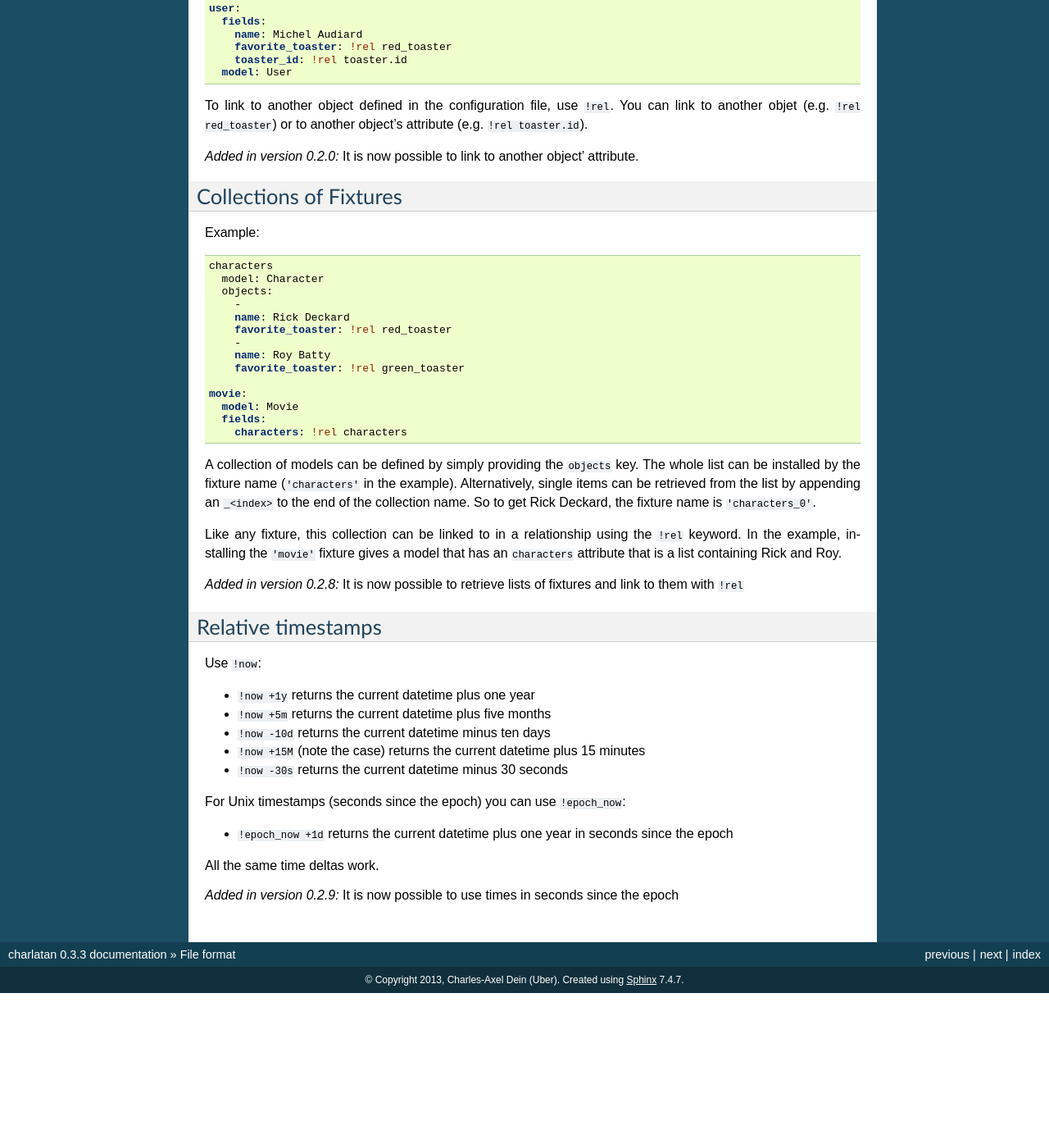
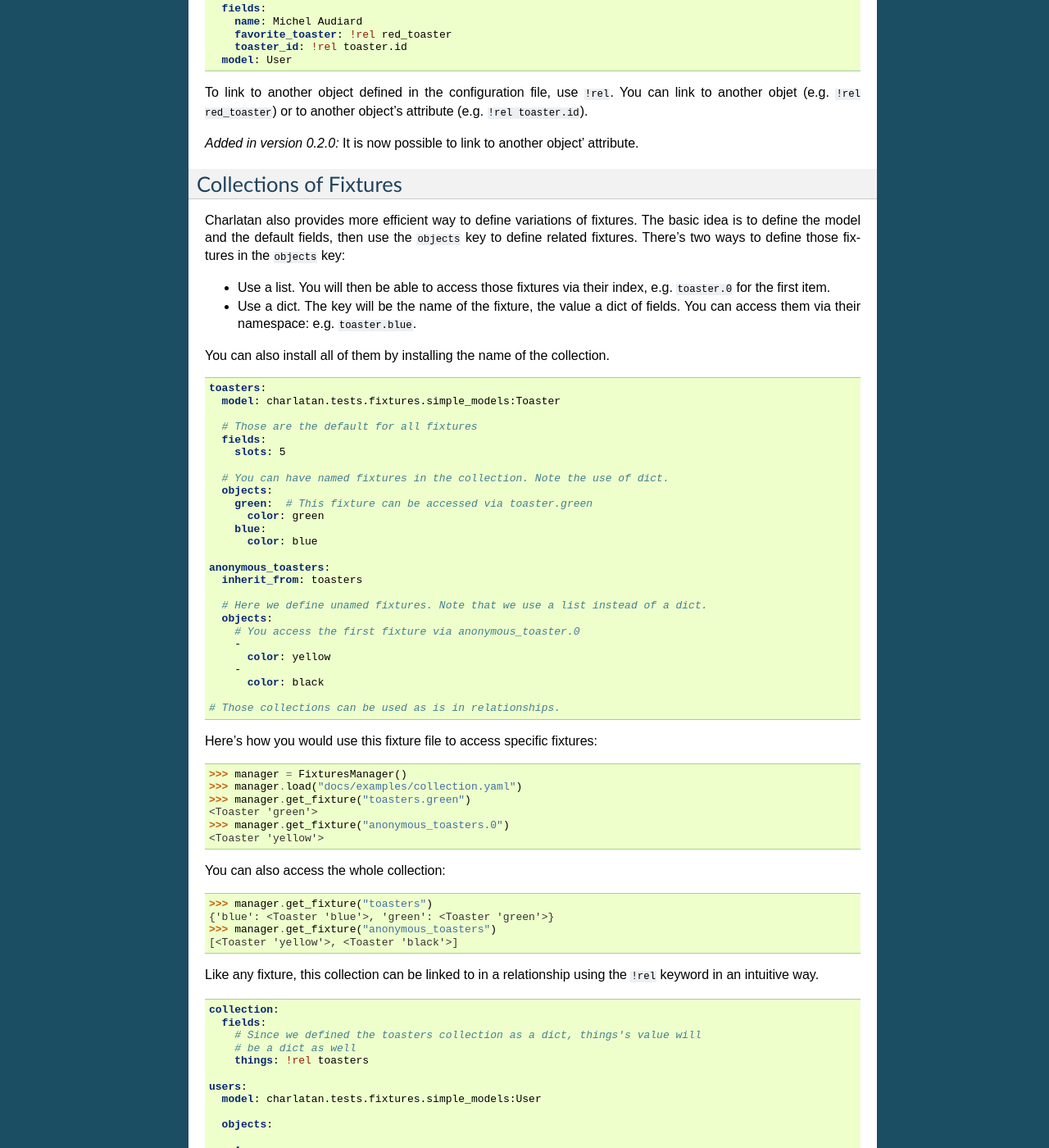
Before and after one commit to uber/charlatan, a Sphinx documentation site: the page built from docs/file-format.rst, in a window 1280 px wide and 1400 px high, scrolled down 3394 px. Shown: the whole window at 82% size. Built offline with Sphinx 7.4.7, drawn with Linux system fonts in a browser that asks for light colours; before the commit the page ends 4605 px from its top, so only the background shows below that; some of the changed text lies outside the part shown.

Commit message:
Add named collections

```diff
--- /dev/null
+++ b/docs/examples/collection.yaml
@@ -0,0 +1,52 @@
+toasters:
+  model: charlatan.tests.fixtures.simple_models:Toaster
+
+  # Those are the default for all fixtures
+  fields:
+    slots: 5
+
+  # You can have named fixtures in the collection. Note the use of dict.
+  objects:
+    green:  # This fixture can be accessed via toaster.green
+      color: green
+    blue:
+      color: blue
+
+anonymous_toasters:
+  inherit_from: toasters
+
+  # Here we define unamed fixtures. Note that we use a list instead of a dict.
+  objects:
+    # You access the first fixture via anonymous_toaster.0
+    -
+      color: yellow
+    -
+      color: black
+
+# Those collections can be used as is in relationships.
+
+collection:
+  fields:
+    # Since we defined the toasters collection as a dict, things's value will
+    # be a dict as well
+    things: !rel toasters
+
+users:
+  model: charlatan.tests.fixtures.simple_models:User
+
+  objects:
+
+    1:
+      # Since the collection is defined as a dict, we need to coerce it as a
+      # list.
+      toasters: !rel toasters.as_list
+
+    2:
+      toasters: !rel anonymous_toasters
+
+    3:
+      # You can also link to specific relationships using the namespace
+      toasters: [!rel toasters.green]
+
+    4:
+      toasters: [!rel anonymous_toasters.0]
--- a/docs/examples/dependencies.yaml
+++ b/docs/examples/dependencies.yaml
@@ -1,7 +1,6 @@
 fixture1:
   fields:
     - name: "foo"
-
 
 fixture2:
   depend_on:
--- a/docs/examples/simple_fixtures.yaml
+++ b/docs/examples/simple_fixtures.yaml
@@ -5,6 +5,12 @@
     content: !rel toasts  # You can reference other fixtures
   model: charlatan.tests.fixtures.simple_models:Toaster
 
+# Charlatan also supports inheritance
+toaster_green:
+  inherit_from: toaster
+  fields:
+    color: green
+
 toasts:
   fields:
     - "Toast 1"
--- a/docs/file-format.rst
+++ b/docs/file-format.rst
@@ -166,35 +166,70 @@
 Collections of Fixtures
 -----------------------
 
-Example:
+Charlatan also provides more efficient way to define variations of fixtures.
+The basic idea is to define the model and the default fields, then use the
+``objects`` key to define related fixtures. There's two ways to define those
+fixtures in the ``objects`` key:
 
-.. code-block:: yaml
+* Use a list. You will then be able to access those fixtures via their index,
+  e.g. ``toaster.0`` for the first item.
+* Use a dict. The key will be the name of the fixture, the value a dict of
+  fields. You can access them via their namespace: e.g. ``toaster.blue``.
 
-    characters
-      model: Character
-      objects:
-        -
-        name: Rick Deckard
-        favorite_toaster: !rel red_toaster
-        -
-        name: Roy Batty
-        favorite_toaster: !rel green_toaster
+You can also install all of them by installing the name of the collection.
 
-    movie:
-      model: Movie
-      fields:
-        characters: !rel characters
+.. literalinclude:: examples/collection.yaml
+    :language: yaml
+    :lines: 1-26
 
-A collection of models can be defined by simply providing the ``objects`` key.
-The whole list can be installed by the fixture name (``'characters'`` in the
-example). Alternatively, single items can be retrieved from the list by
-appending an ``_<index>`` to the end of the collection name. So to get Rick
-Deckard, the fixture name is ``'characters_0'``.
+Here's how you would use this fixture file to access specific fixtures:
+
+.. doctest::
+
+    >>> manager = FixturesManager()
+    >>> manager.load("docs/examples/collection.yaml")
+    >>> manager.get_fixture("toasters.green")
+    <Toaster 'green'>
+    >>> manager.get_fixture("anonymous_toasters.0")
+    <Toaster 'yellow'>
+
+You can also access the whole collection:
+
+.. doctest::
+
+    >>> manager.get_fixture("toasters")
+    {'blue': <Toaster 'blue'>, 'green': <Toaster 'green'>}
+    >>> manager.get_fixture("anonymous_toasters")
+    [<Toaster 'yellow'>, <Toaster 'black'>]
 
 Like any fixture, this collection can be linked to in a relationship using the
-``!rel`` keyword. In the example, installing the ``'movie'`` fixture gives a
-model that has an ``characters`` attribute that is a list containing Rick and
-Roy.
+``!rel`` keyword in an intuitive way.
+
+.. literalinclude:: examples/collection.yaml
+    :language: yaml
+    :lines: 28-
+
+.. doctest::
+
+    >>> manager.get_fixture("collection")
+    {'things': {'blue': <Toaster 'blue'>, 'green': <Toaster 'green'>}}
+    >>> user1 = manager.get_fixture("users.1")
+    >>> user1.toasters
+    [<Toaster 'blue'>, <Toaster 'green'>]
+    >>> user2 = manager.get_fixture("users.2")
+    >>> user2.toasters
+    [<Toaster 'yellow'>, <Toaster 'black'>]
+    >>> manager.get_fixture("users.3").toasters
+    [<Toaster 'green'>]
+    >>> manager.get_fixture("users.4").toasters
+    [<Toaster 'yellow'>]
+
+.. versionchanged:: 0.3.4
+    Access to unnamed fixture by using a ``.{index}`` notation instead of
+    ``.{index}``.
+
+.. versionadded:: 0.3.4
+    You can now have list of named fixtures.
 
 .. versionadded:: 0.2.8
     It is now possible to retrieve lists of fixtures and link to them with
--- a/requirements-dev.txt
+++ b/requirements-dev.txt
@@ -8,3 +8,5 @@
 pyroma==1.5
 # Check packages version
 pip-tools==0.3.4
+# Better pdb
+ipdb==0.8
```
Also changed, not shown: docs/index.rst (+12 -1 lines), docs/installation.rst (added, +11 -0 lines), docs/quickstart.rst (+21 -0 lines), 7 other files.
